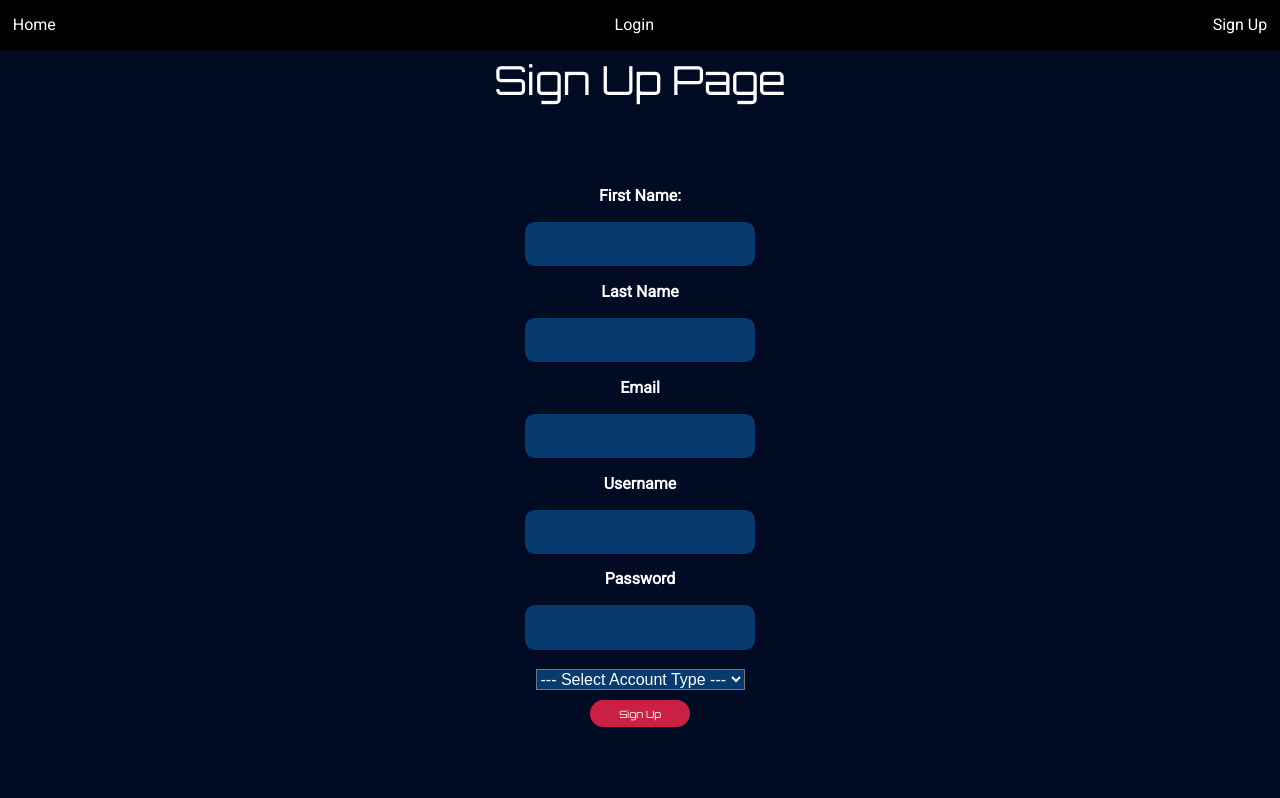
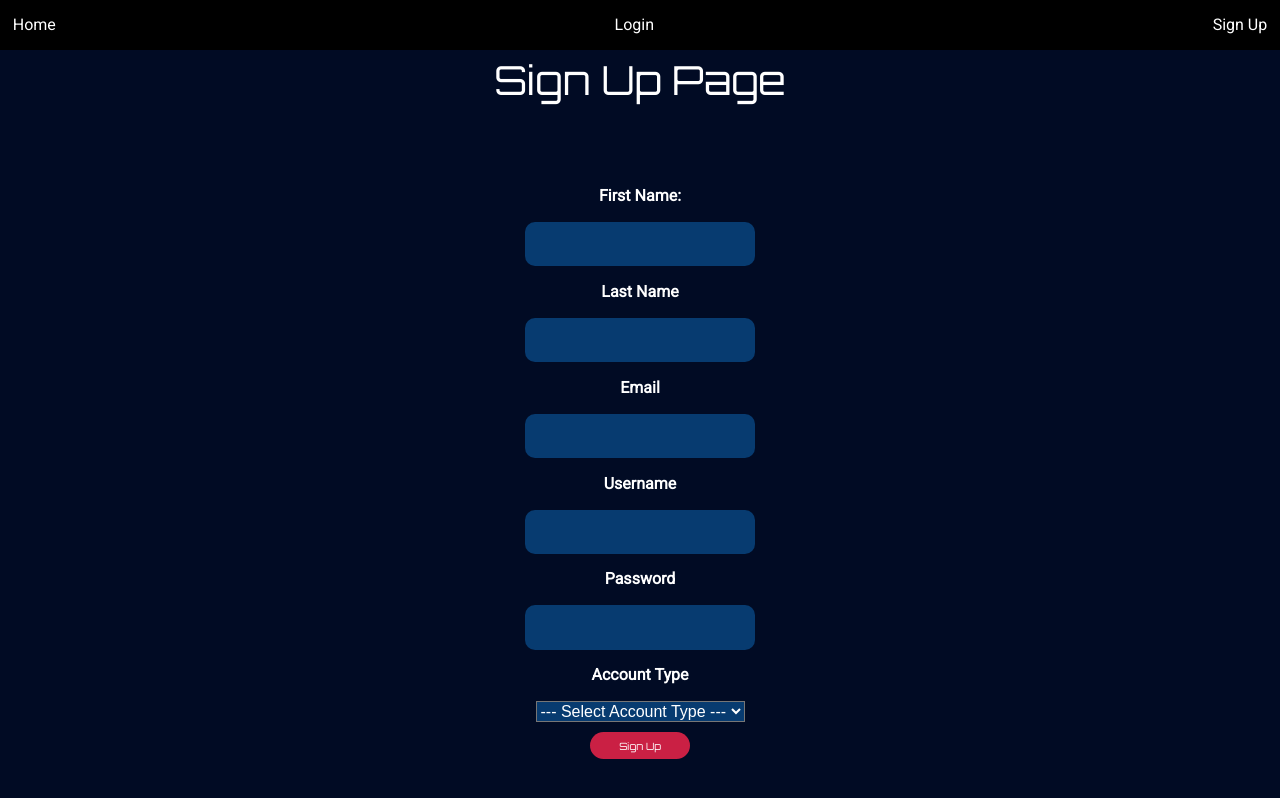
Before and after one commit to bw-virtual-reality-1/React, a React (Create React App) app in the folder client/: page /signup in a window 1280 px wide. Built offline with nearby package versions, Linux system fonts and the light colour scheme; no server answers.

Commit message:
added label for role selector

```diff
--- a/client/src/components/SignUp.js
+++ b/client/src/components/SignUp.js
@@ -130,6 +130,7 @@ function SignUp(props) {
           onChange={changeHandler}
           value={inputValue.password}
         />
+        <label htmlFor="role">Account Type</label>
         <select className='select' name="role" onChange={changeHandler} value={inputValue.role}>
           <option value="">--- Select Account Type ---</option>
           <option value="1">Get Funds</option>
```
